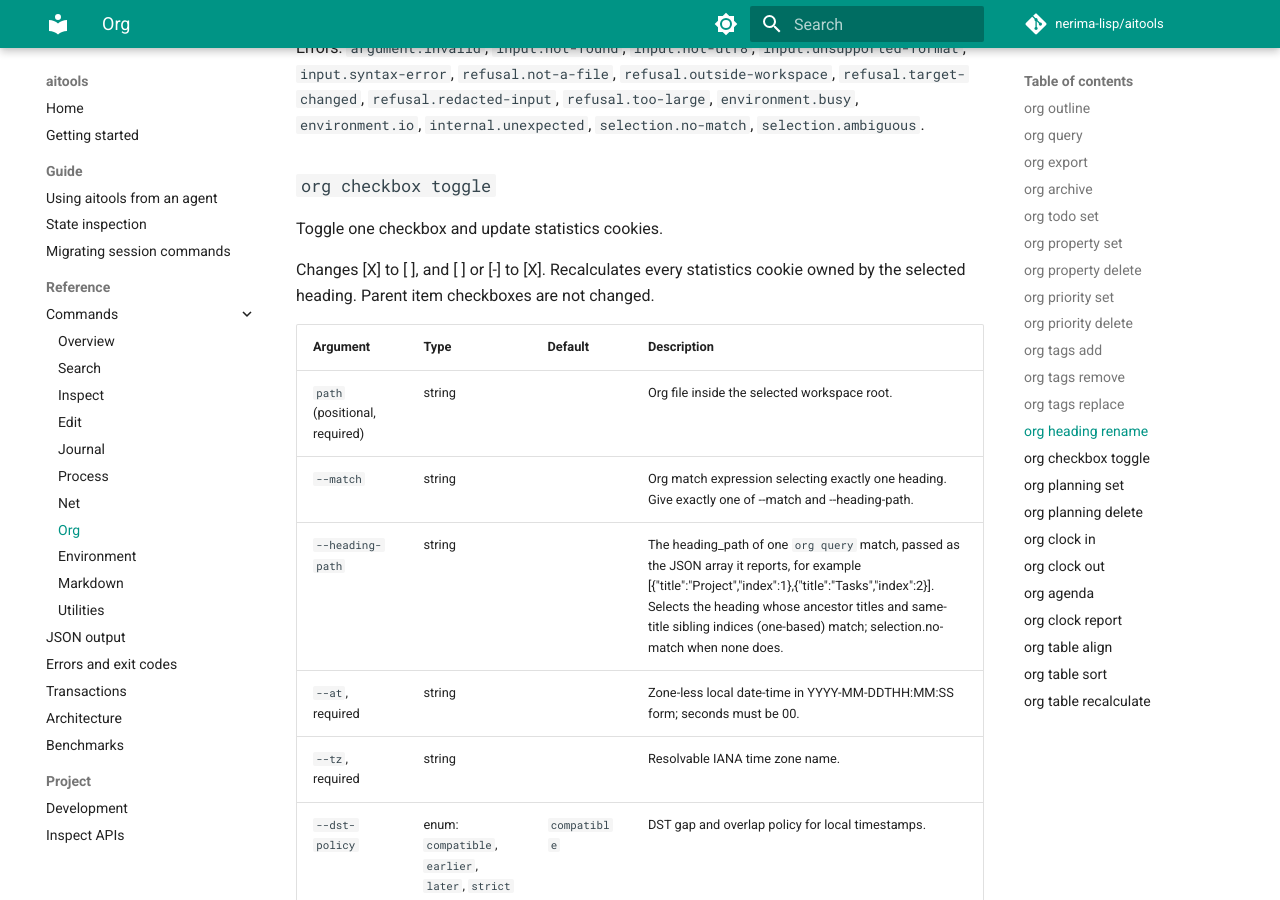
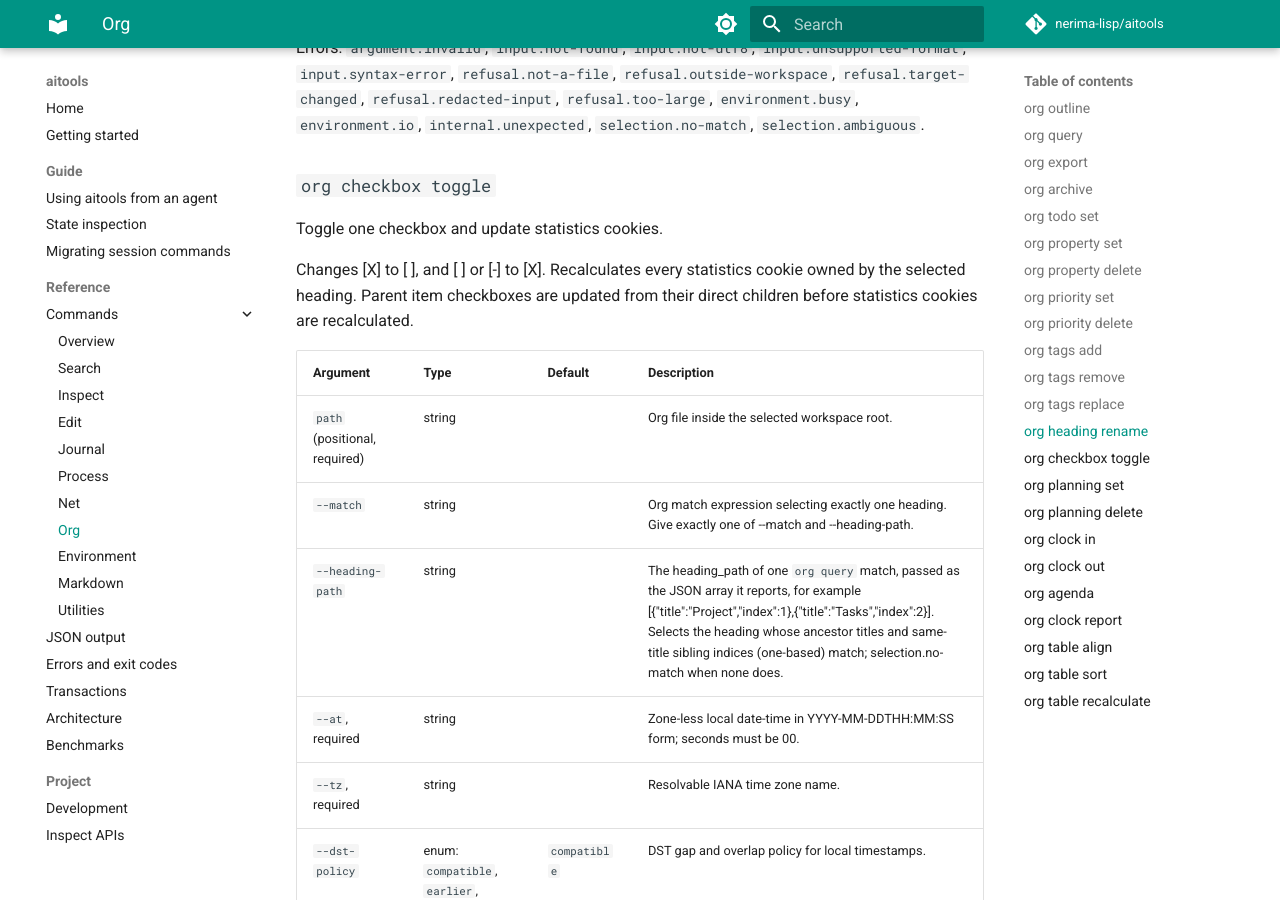
Before and after one commit to nerima-lisp/aitools, an MkDocs documentation site: the page built from docs/src/reference/commands/org.md, in a window 1280 px wide and 900 px high, scrolled down 17638 px. Built offline with MkDocs 1.6.1 and Material for MkDocs 9.7.7, drawn with Linux system fonts in a browser that asks for light colours; comment, search, counter and statistics services are not loaded.

Commit message:
fix(org): update parent checkbox states

```diff
--- a/docs/src/reference/commands/org.md
+++ b/docs/src/reference/commands/org.md
@@ -358,7 +358,7 @@ Errors: `argument.invalid`, `input.not-found`, `input.not-utf8`, `input.unsuppor
 
 Toggle one checkbox and update statistics cookies.
 
-Changes [X] to [ ], and [ ] or [-] to [X]. Recalculates every statistics cookie owned by the selected heading. Parent item checkboxes are not changed.
+Changes [X] to [ ], and [ ] or [-] to [X]. Recalculates every statistics cookie owned by the selected heading. Parent item checkboxes are updated from their direct children before statistics cookies are recalculated.
 
 | Argument | Type | Default | Description |
 |---|---|---|---|
```
Also changed, not shown: 3 other files.
